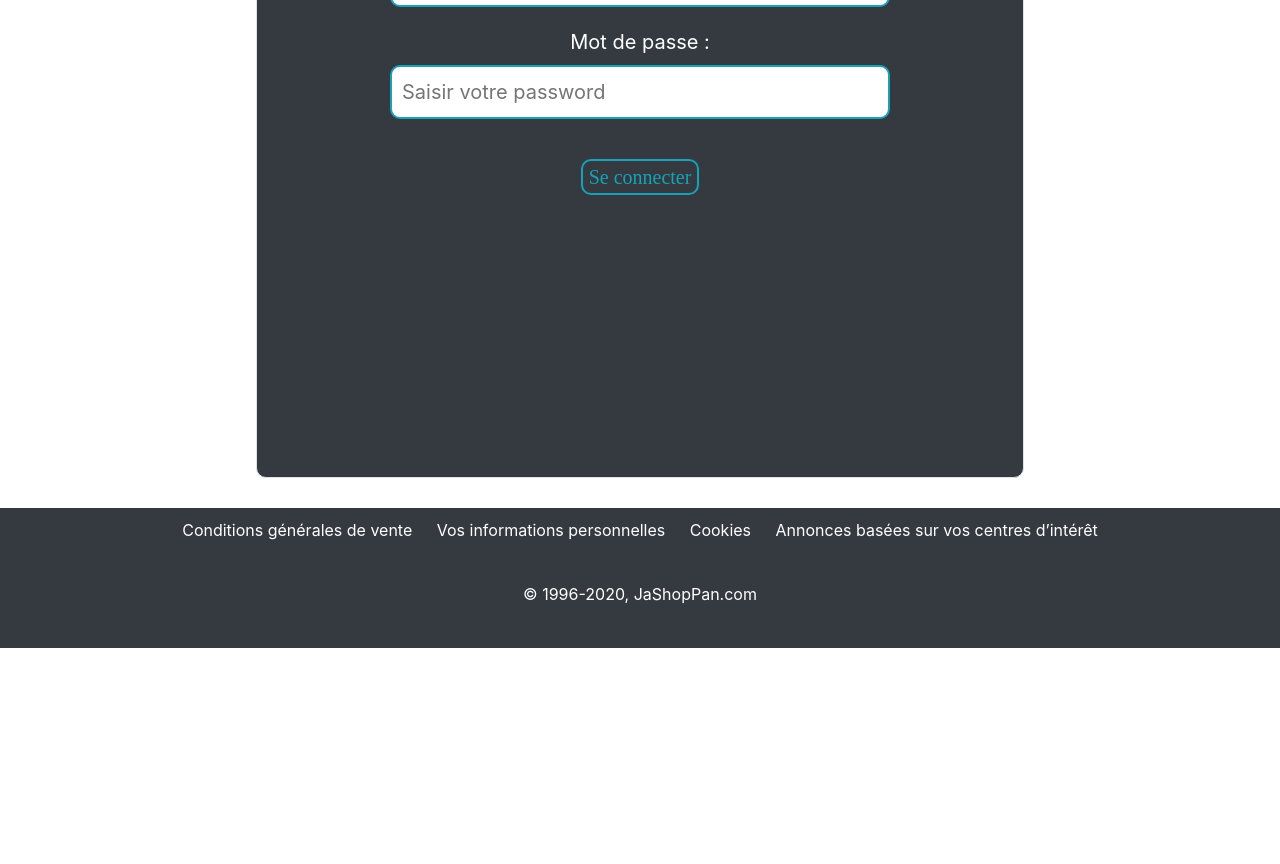
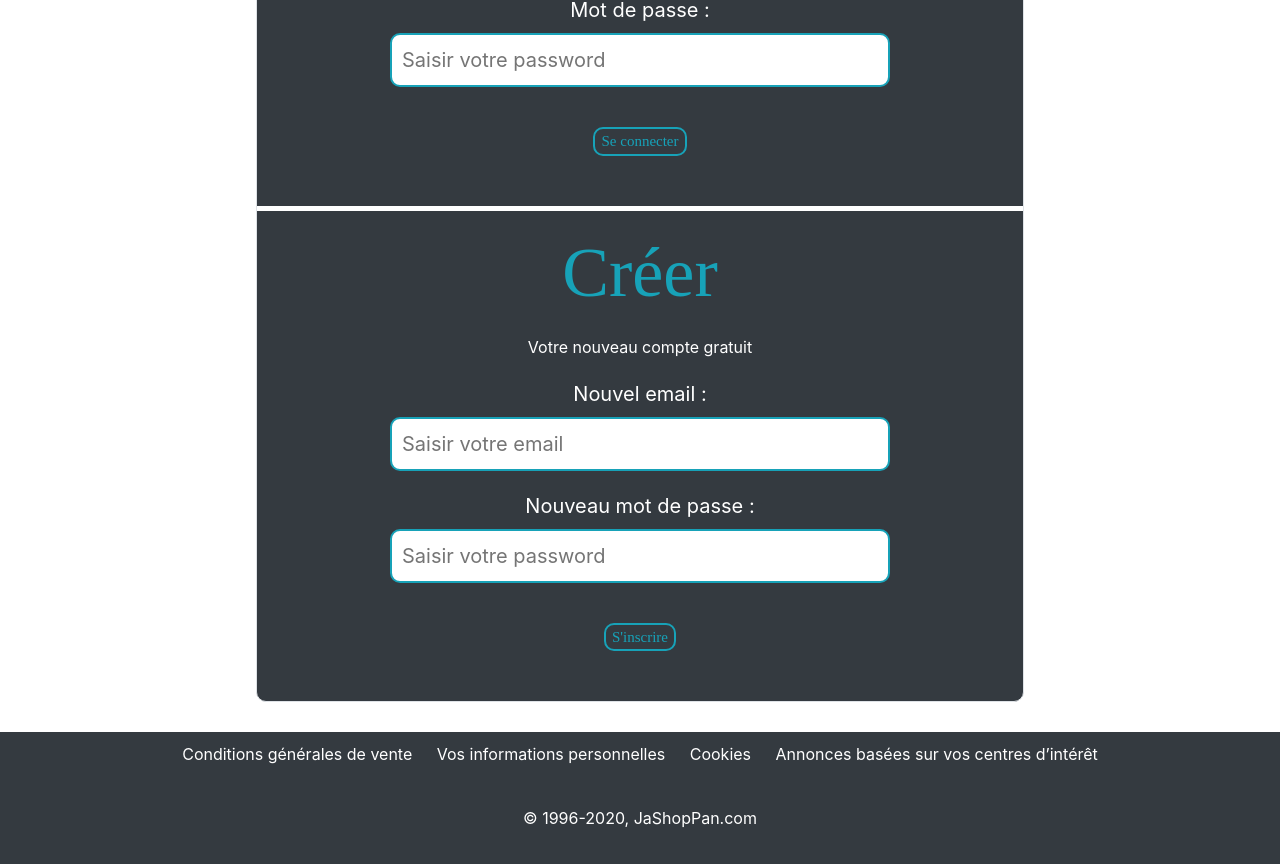
Before and after one commit to Dorya-Dev/JaShopPan-Front, a React (Create React App) app: page /account in a window 1280 px wide. Shown: the part 460-1324 px from the top of the page. Before the commit the page ends 1108 px from the top, so only its background shows below. Built offline with nearby package versions, Linux system fonts and the light colour scheme.

Commit message:
update Moncompte

```diff
--- a/src/Components/Account/Account.js
+++ b/src/Components/Account/Account.js
@@ -7,14 +7,27 @@ function Account(props) {
   const [password, setPassword] = useState("");
   const [display, setDisplay] = useState("");
   const history = useHistory();
+  const [newLogin, setNewLogin] = useState([]);
+  const [newPassword, setNewPassword] = useState([]);
 
   const handleLogin = (e) => {
     setLogin(e.target.value);
   };
-
   const handlePassword = (e) => {
     setPassword(e.target.value);
   };
+
+  const newHandleLogin = (e) => {
+    setNewLogin(e.target.value);
+  };
+  const newHandlePassword = (e) => {
+    setNewPassword(e.target.value);
+  };
+
+  function Register() {
+    localStorage.setItem("newlog", newLogin);
+    localStorage.setItem("newpass", newPassword);
+  }
 
   function SignIn() {
     if (password === "1234" && login === "test@test.fr") {
@@ -59,11 +72,45 @@ function Account(props) {
           </div>
         </div>
         <div className="button">
-          <button className="text" onClick={SignIn}>
-            Se connecter
-          </button>
+          <button onClick={SignIn}>Se connecter</button>
           <div>
             <span className="return">{display}</span>
+          </div>
+        </div>
+        <div className="account-separator">
+          <h1>Créer</h1>
+          <p>Votre nouveau compte gratuit</p>
+          <div>
+            <div className="label">
+              <label>Nouvel email :</label>
+              <br />
+              <input
+                type="email"
+                id="email"
+                placeholder="Saisir votre email"
+                onChange={newHandleLogin}
+                value={newLogin}
+              ></input>
+            </div>
+          </div>
+          <div className="container">
+            <div className="input">
+              <label>Nouveau mot de passe :</label>
+              <br />
+              <input
+                type="password"
+                id="password"
+                placeholder="Saisir votre password"
+                onChange={newHandlePassword}
+                value={newPassword}
+              ></input>
+            </div>
+          </div>
+          <div className="button">
+            <button onClick={Register}>S'inscrire</button>
+            <div>
+              <span className="return">{display}</span>
+            </div>
           </div>
         </div>
       </div>
--- a/src/Components/Account/account.css
+++ b/src/Components/Account/account.css
@@ -8,7 +8,6 @@
   background-color: #343a40;
   border: 1px black solid;
   border-radius: 10px;
-  height: 90vh;
 }
 
 @import url(https://fonts.googleapis.com/css?family=Righteous);
@@ -19,8 +18,8 @@ h1 {
 }
 .hi,
 .border h1 {
-  font-size: 80px;
-  margin: 30px;
+  font-size: 70px;
+  margin: 20px;
 }
 .border label {
   font-size: 20px;
@@ -36,18 +35,27 @@ h1 {
 }
 .contenair label input {
   text-align: center;
-  font-size: 20px;
+  font-size: 18px;
   color: white;
 }
 .button button {
   margin: 20px;
-  font-size: 20px;
+  font-size: 15px;
   color: #17a2b8;
   font-family: "Righteous", serif;
   border: solid #17a2b8 2px;
   border-radius: 10px;
   background-color: #343a40;
+  margin-bottom: 50px;
 }
 .return {
   color: red;
 }
+.account-separator {
+  border-top: 5px solid white;
+  width: 100%;
+}
+.account-separator p {
+  color: white;
+  margin-bottom: 20px;
+}
--- a/src/Components/Moncompte/Moncompte.js
+++ b/src/Components/Moncompte/Moncompte.js
@@ -1,4 +1,4 @@
-import React from "react";
+import React, { useState } from "react";
 import "./moncompte.css";
 import { Link } from "react-router-dom";
 import { Col, Row } from "react-bootstrap";
@@ -6,6 +6,60 @@ import { useHistory } from "react-router-dom";
 
 function Moncompte() {
   const history = useHistory();
+  const [tabOrder, setTabOrder] = useState("");
+
+  const handleSelect = (value) => {
+    setTabOrder(value);
+  };
+
+  function Tabselect() {
+    switch (tabOrder) {
+      case "order":
+        return (
+          <div>
+            <h2 className="title-moncompte">Vos commandes</h2>
+          </div>
+        );
+        break;
+      case "setting":
+        return (
+          <div>
+            <h2 className="title-moncompte">Paramètres de sécurité</h2>
+          </div>
+        );
+        break;
+      case "address":
+        return (
+          <div>
+            <h2 className="title-moncompte">Vos Adresses</h2>
+          </div>
+        );
+        break;
+      case "payment":
+        return (
+          <div>
+            <h2 className="title-moncompte">Vos Paiements</h2>
+          </div>
+        );
+        break;
+      case "message":
+        return (
+          <div>
+            <h2 className="title-moncompte">Votre Messagerie</h2>
+          </div>
+        );
+        break;
+      case "contact":
+        return (
+          <div>
+            <h2 className="title-moncompte">Nous Contacter</h2>
+          </div>
+        );
+        break;
+      default:
+        console.log(`Sorry, we are out of.`);
+    }
+  }
 
   function Disconnect() {
     let nom = localStorage.getItem("compte");
@@ -14,6 +68,7 @@ function Moncompte() {
       history.push("/");
     }
   }
+
   return (
     <div className="moncompte-body">
       <button className="moncompe-button" onClick={Disconnect}>
@@ -22,59 +77,95 @@ function Moncompte() {
       <br />
       <Col sm={12} className="moncompte-array">
         <Row className="mon-compte-row">
-          <Col className="mon-compte-col">
+          <Col
+            className="mon-compte-col"
+            onClick={() => {
+              handleSelect("order");
+            }}
+          >
             <img
+              id="order"
               className="simg"
               src=".\img\Moncompte\commande.png"
               alt="Vos commandes"
             />
-            Vos Commandes
+            <label htmlFor="order">Vos Commandes</label>
           </Col>
-          <Col className="mon-compte-col">
+          <Col
+            className="mon-compte-col"
+            onClick={() => {
+              handleSelect("setting");
+            }}
+          >
             <img
+              id="setting"
               className="simg"
               src=".\img\Moncompte\securite.png"
               alt="Paramètres de sécurité"
             />
-            Paramètres de sécurité
+            <label htmlFor="setting">Paramètres de sécurité</label>
           </Col>
-          <Col className="mon-compte-col">
+          <Col
+            className="mon-compte-col"
+            onClick={() => {
+              handleSelect("address");
+            }}
+          >
             <img
+              id="address"
               className="simg"
               src=".\img\Moncompte\adresse.png"
               alt="Adresse"
             />
-            Vos Adresses
+            <label htmlFor="address">Vos Adresses</label>
           </Col>
         </Row>
-
         <Row className="mon-compte-row">
-          <Col className="mon-compte-col">
+          <Col
+            className="mon-compte-col"
+            onClick={() => {
+              handleSelect("payment");
+            }}
+          >
             <img
+              id="payment"
               className="simg"
               src=".\img\Moncompte\paiement.jpg"
               alt="Vos paiements"
             />
-            Vos Paiements
+            <label htmlFor="payment">Vos Paiements</label>
           </Col>
-          <Col className="mon-compte-col">
+          <Col
+            className="mon-compte-col"
+            onClick={() => {
+              handleSelect("message");
+            }}
+          >
             <img
+              id="message"
               className="simg"
               src=".\img\Moncompte\message.png"
               alt="Messagerie"
             />
-            Votre Messagerie
+            <label htmlFor="message">Votre Messagerie</label>
           </Col>
-          <Col className="mon-compte-col">
+          <Col
+            className="mon-compte-col"
+            onClick={() => {
+              handleSelect("contact");
+            }}
+          >
             <img
+              id="contact"
               className="simg"
               src=".\img\Moncompte\contact.png"
               alt="Nous Contacter"
             />
-            Nous Contacter
+            <label htmlFor="contact">Nous Contacter</label>
           </Col>
         </Row>
       </Col>
+      <div>{Tabselect()}</div>
     </div>
   );
 }
--- a/src/Components/Moncompte/moncompte.css
+++ b/src/Components/Moncompte/moncompte.css
@@ -2,7 +2,9 @@
   text-align: center;
   color: white;
   font-size: 20px;
-  margin: 50px;
+  padding: 30px 50px;
+  border-bottom: 5px solid white;
+  height: 50%;
 }
 .moncompte-body {
   min-height: calc(100vh - 168px);
@@ -17,21 +19,27 @@
   font-size: 20px;
   color: white;
   float: right;
-  margin: 30px 30px;
+  margin-top: 30px;
+  margin-right: 30px;
   padding: 4px;
   background-color: #343a40;
   border: solid #17a2b8 2px;
   border-radius: 10px;
+  position: relative;
+  z-index: 1;
 }
 .moncompte-body button:hover {
   font-size: 20px;
   color: #17a2b8;
   float: right;
-  margin: 30px 30px;
+  margin-top: 30px;
+  margin-right: 30px;
   border-radius: 10px;
   padding: 4px;
   border: solid #17a2b8 2px;
   background-color: #343a40;
+  position: relative;
+  z-index: 1;
 }
 .simg {
   height: 80px;
@@ -39,9 +47,18 @@
   margin: 10px;
 }
 .mon-compte-row {
-  margin: 100px 0px;
+  margin: 20px 0px;
+  margin-left: 50px !important;
 }
 .mon-compte-col {
   text-align: left;
-  padding: 10px;
 }
+.mon-compte-col img,
+label:hover {
+  cursor: pointer;
+}
+.title-moncompte {
+  color: #17a2b8;
+  font-family: "Righteous", serif;
+  margin: 20px;
+}
```
